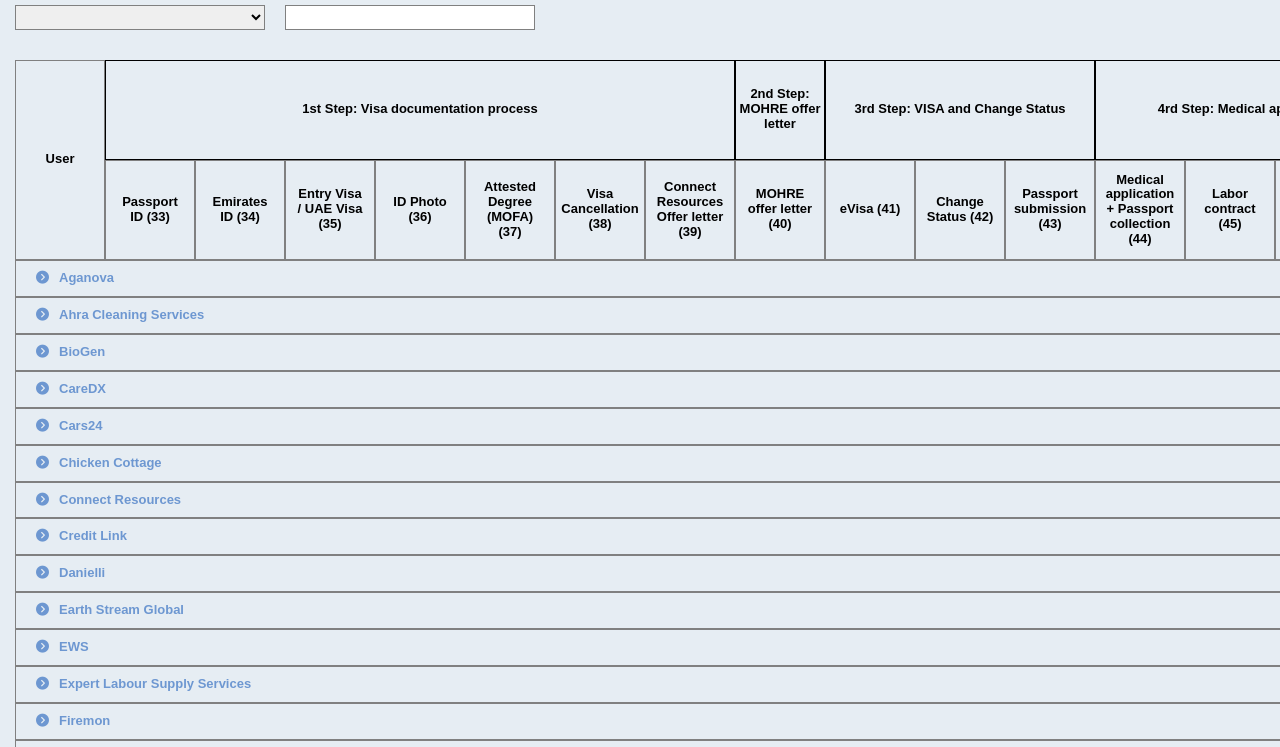
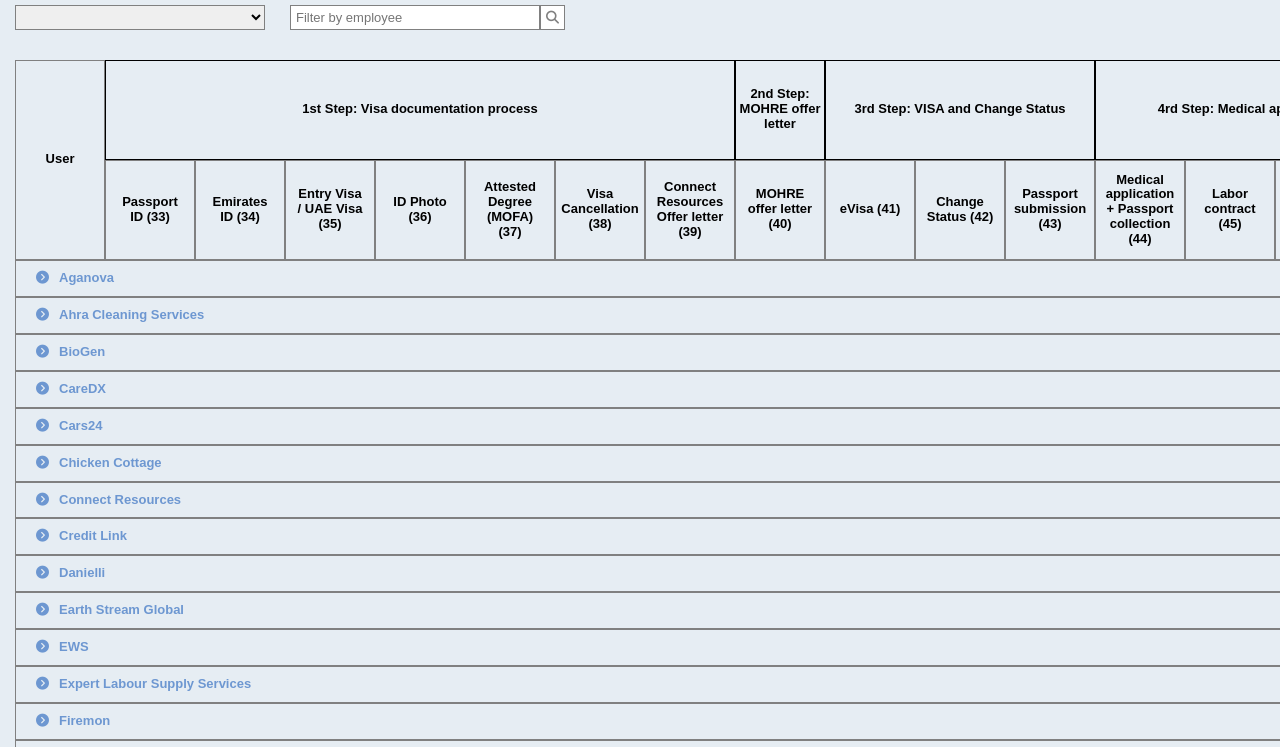
Before and after one commit to SmithVyne/Visa-Dashboard, a React app: page / in a window 1280 px wide. Shown: the part 48-795 px from the top of the page. Built offline with nearby package versions, Linux system fonts and the light colour scheme.

Commit message:
Add search button

```diff
--- a/src/components/App.js
+++ b/src/components/App.js
@@ -1,8 +1,8 @@
 import React, {useEffect, useState, createContext} from 'react';
 import '../styles/App.css';
+import Top from './Top';
 import Header from './Header';
-import Body from './Companies';
-import Top from './Top';
+import Companies from './Companies';
 import {findHeadersIds} from '../utils';
 
 export const employeesContext = createContext({});
@@ -12,7 +12,6 @@
   const [companies, setCompanies] = useState([]);
   const [employees, setEmployees] = useState([]);
   const headerIds = findHeadersIds(header);
-  // console.log(headerIds)
 
   useEffect(() => {
      fetch('./api/headers.json')
@@ -35,7 +34,7 @@
       <employeesContext.Provider value={{employees, headerIds}}>
         <main>
           <Header header={header} />
-          <Body companies={companies} />
+          <Companies companies={companies} />
         </main>
       </employeesContext.Provider>
     </>
--- a/src/components/Top.js
+++ b/src/components/Top.js
@@ -7,8 +7,14 @@
 
             <div id="filter">
                 <select>
+                    <option disabled>
+                        Select Company
+                    </option>
                 </select>
-                <input />
+                <span id="top-left">
+                    <input placeholder="Filter by employee" />
+                    <i class="fas fa-search"></i>
+                </span>
             </div>
         </section>
     )
--- a/src/styles/App.css
+++ b/src/styles/App.css
@@ -32,11 +32,31 @@
     height: 25px;
     padding: 0;
     border: 1px solid grey;
+    padding-left: 5px;
+}
+
+#top .fa-search {
+    background: white;
+    height: 25px;
+    width: 25px;
+    border: 1px solid grey;
+    color: grey;
+}
+
+#top .fa-search:hover {
+    cursor: pointer;
+    background-color: transparent;
+}
+
+#top-left, #top .fa-search {
+    display: flex;
+    justify-content: center;
+    align-items: center;
 }
 
 #filter {
     display: flex;
-    width: 520px;
+    width: 550px;
     justify-content: space-between;
     margin-top: 8px;
 }
```
